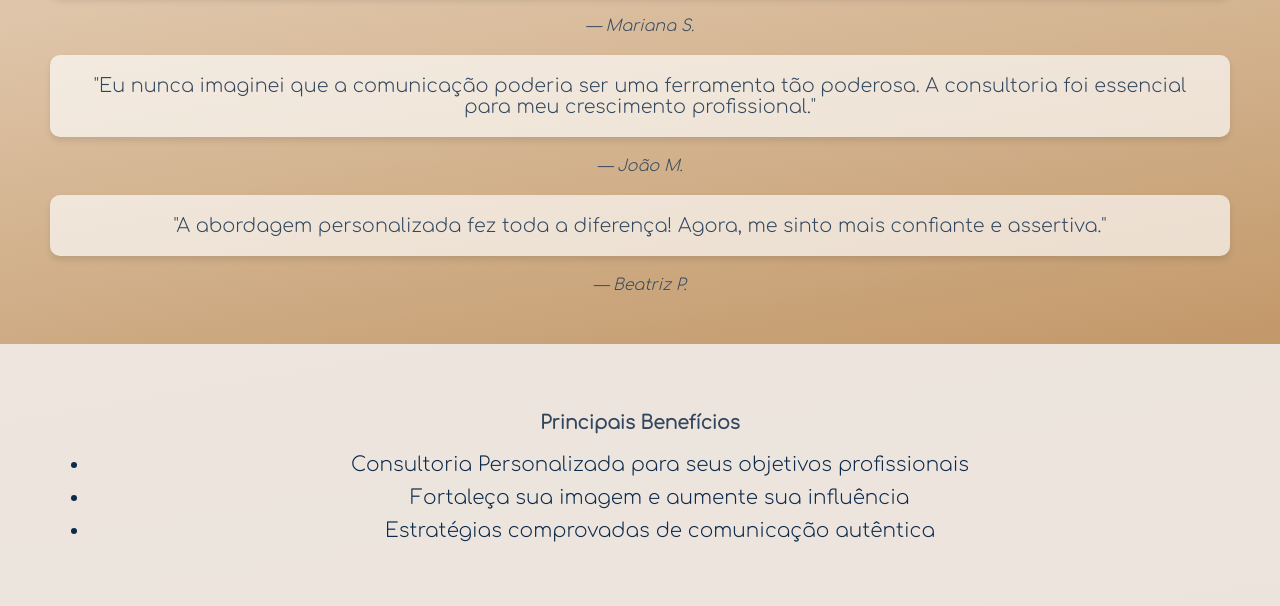
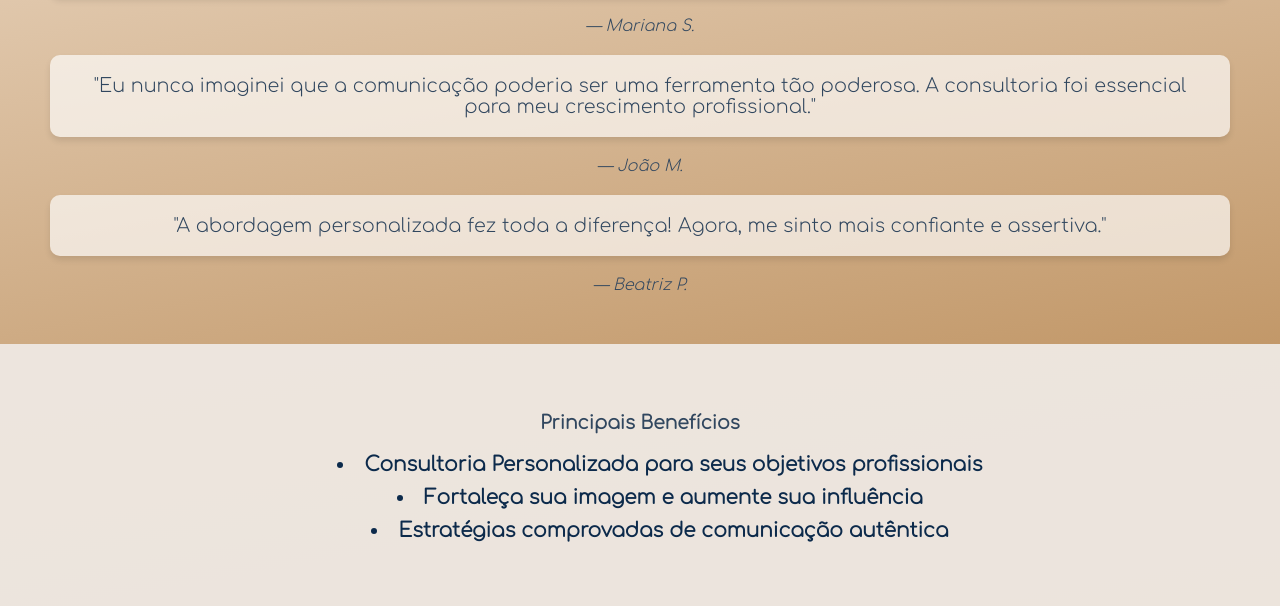
Before and after one commit to mraro/Site-Demo-Comunica-o-Agradavel, a plain HTML site: page index.html in a window 1280 px wide. Shown: the part 2999-3605 px from the top of the page. Drawn offline with Linux system fonts and the light colour scheme; a script that the page names is missing.

Commit message:
Update styles.css

```diff
--- a/styles.css
+++ b/styles.css
@@ -236,7 +236,7 @@ body {
     font-size: 2.5rem;
 }
 
-.new-section ul {
+.new-section ul, .value-propositions ul {
     list-style: inside;
     font-weight: bold;
     /* padding-left: 40px; */
```
